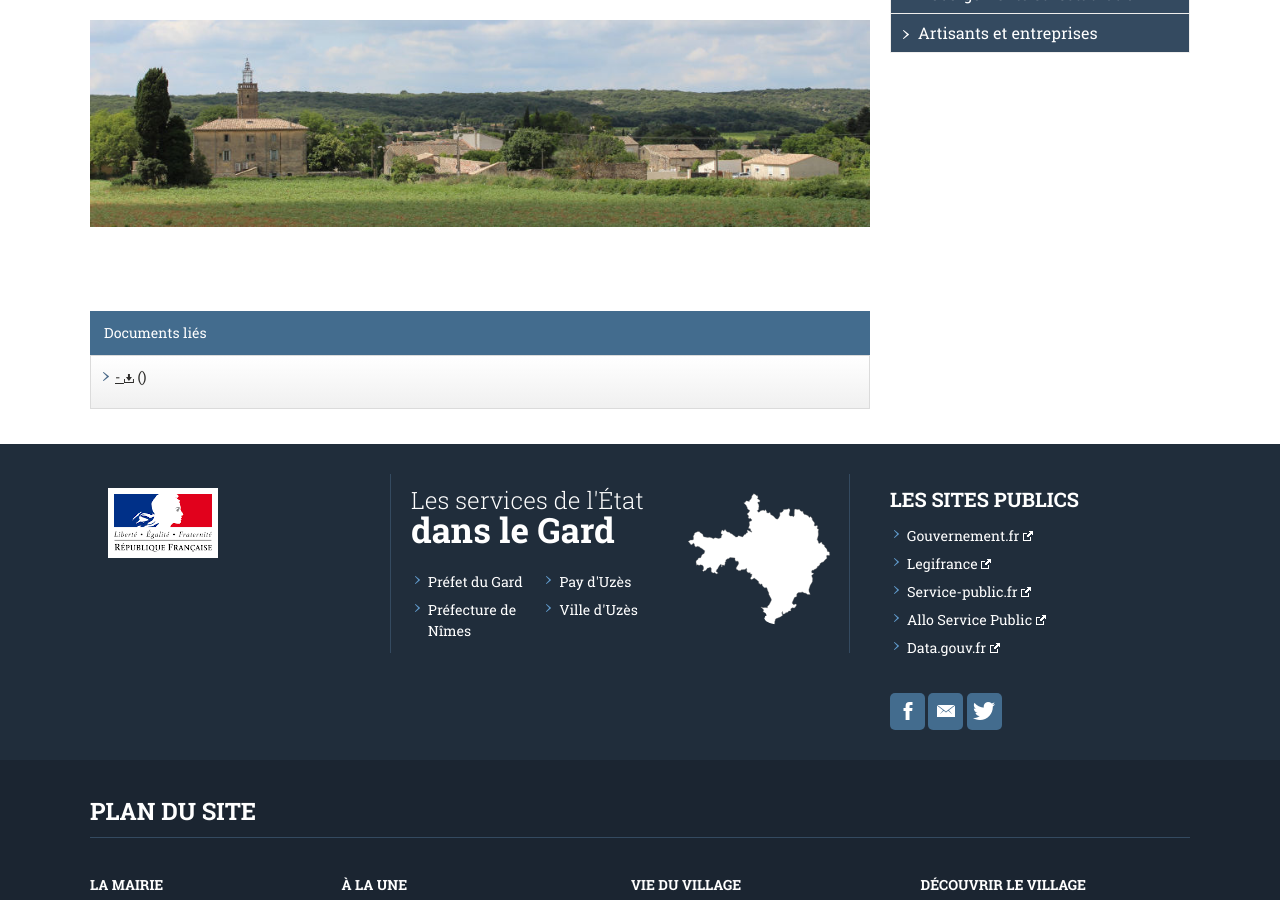
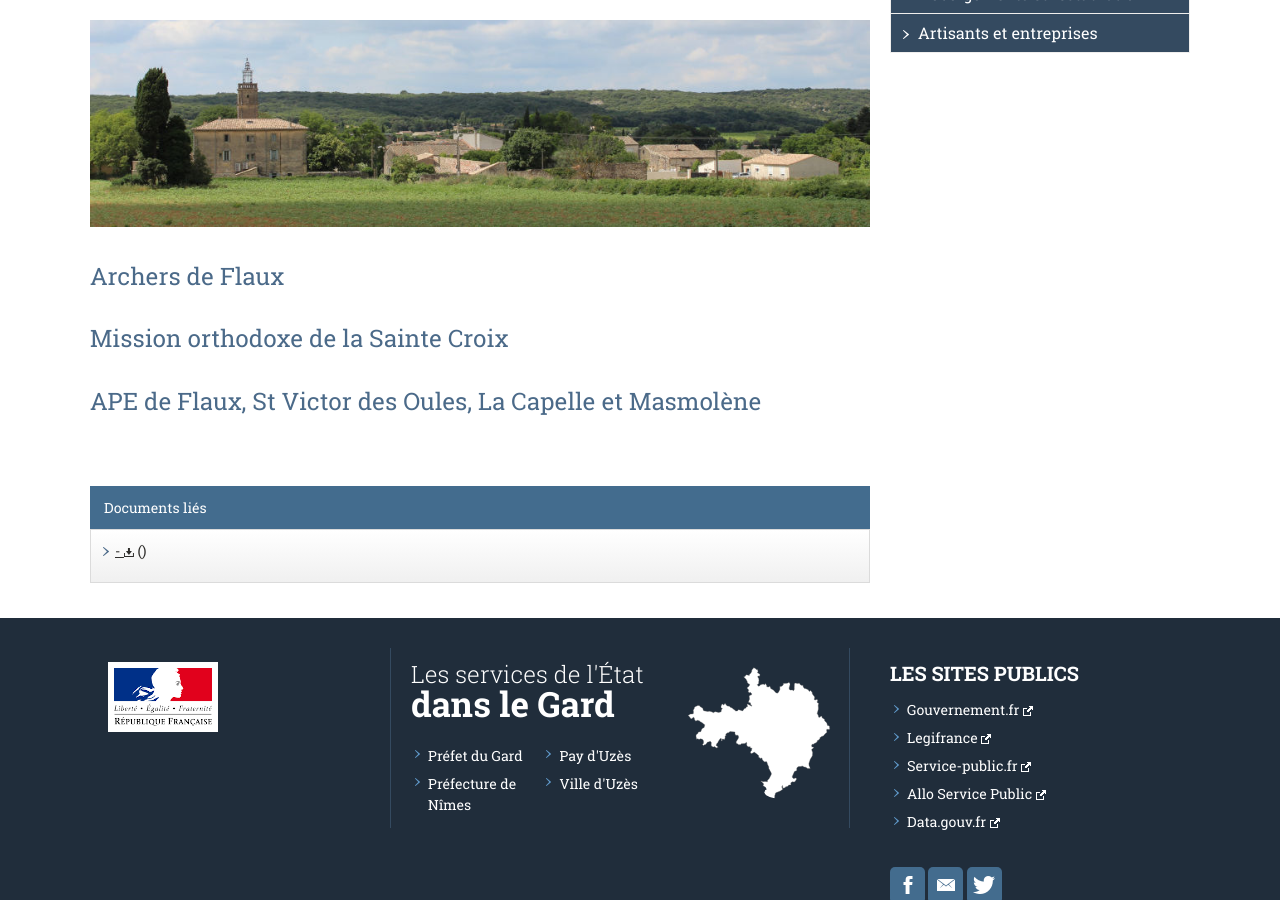
Before and after one commit to Flaux-Village/flaux-village.github.io, a Jekyll site: the page built from associations.md, in a window 1280 px wide and 900 px high, scrolled down 392 px. Built offline with Jekyll 4.4.1, drawn with Linux system fonts in a browser that asks for light colours; our own code applies the rules of GitHub Pages for plain Markdown files.

Commit message:
Update associations.md

```diff
--- a/associations.md
+++ b/associations.md
@@ -22,3 +22,7 @@ menu_secondaire:
 - titre: Artisants et entreprises
   addresse: /artisants.html
 ---
+
+# Archers de Flaux
+# Mission orthodoxe de la Sainte Croix
+# APE de Flaux, St Victor des Oules, La Capelle et Masmolène
```
